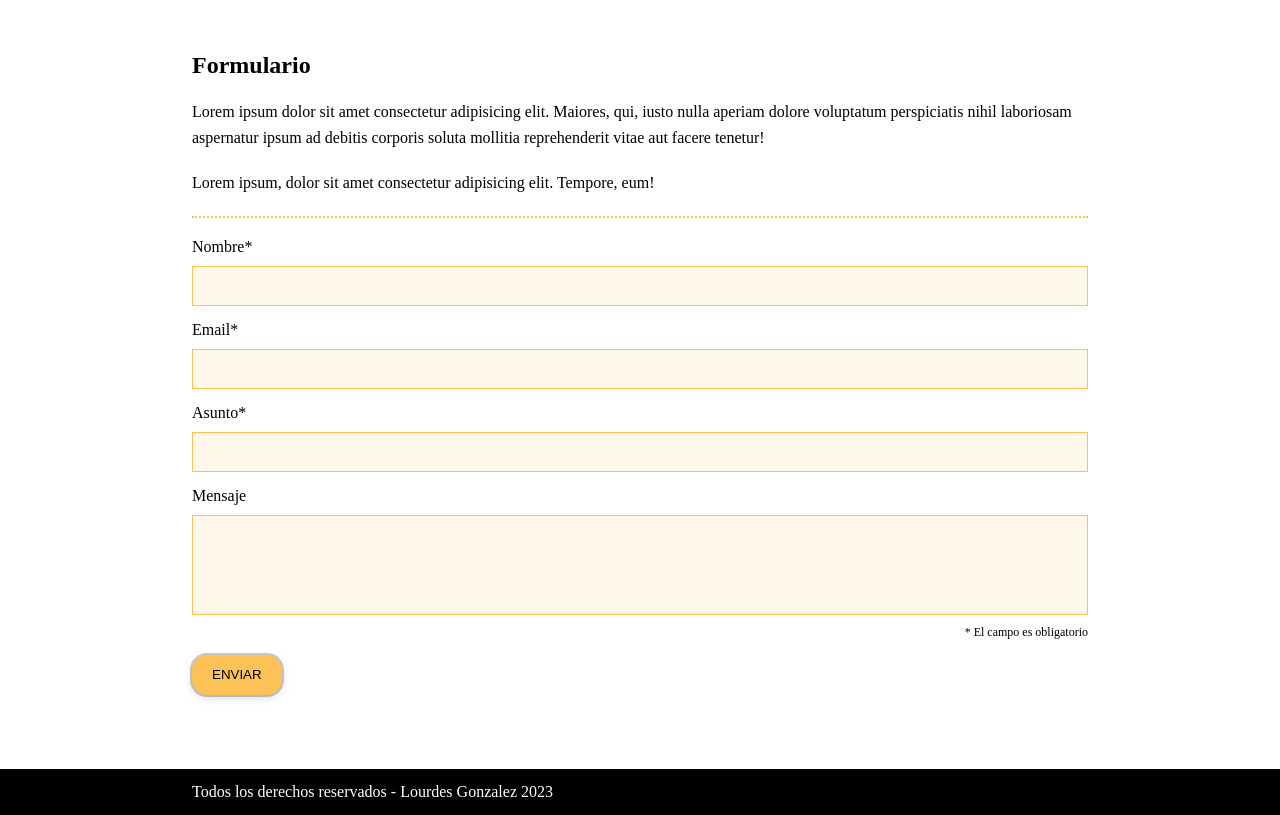
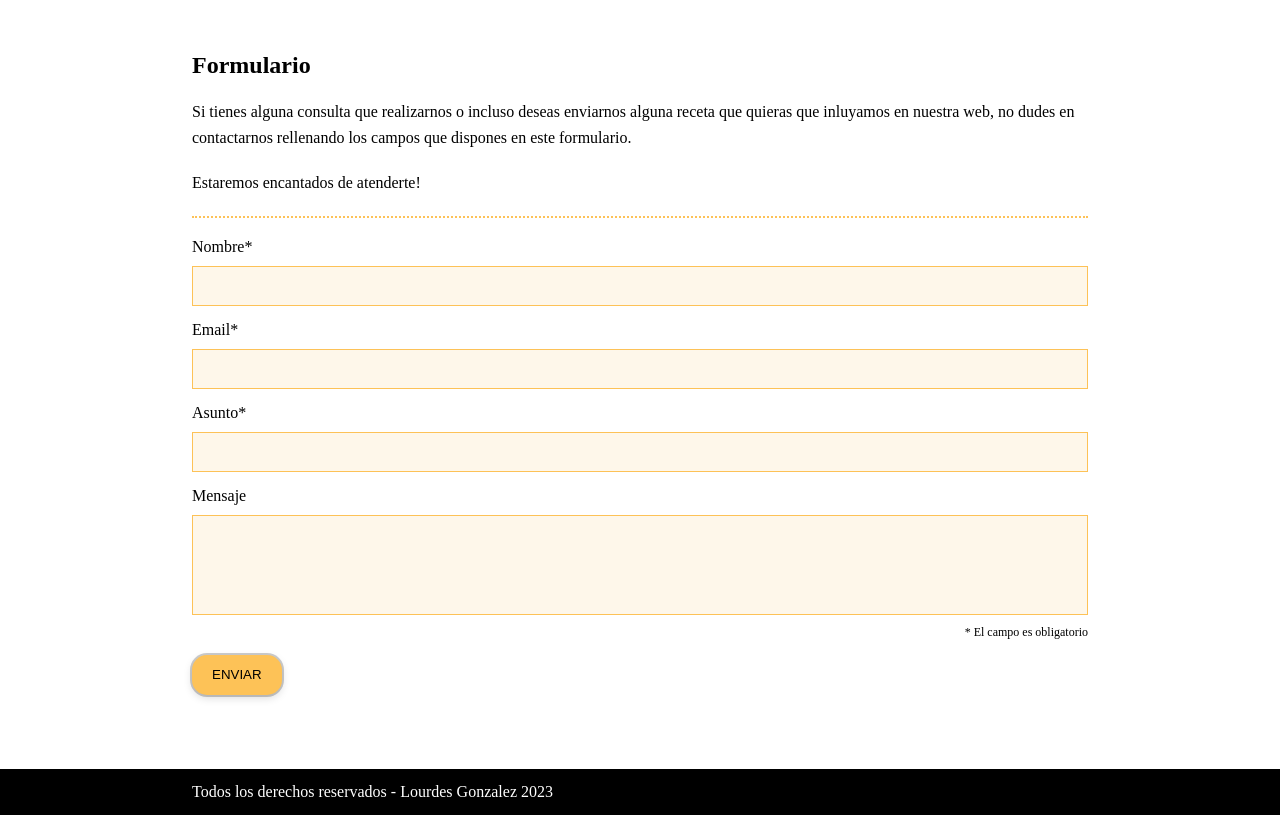
Before and after one commit to Lourdes84/kitchen-recipes, a Next.js app: page /contacto in a window 1280 px wide. Shown: the part 1246-2061 px from the top of the page. Built offline with nearby package versions, Linux system fonts and the light colour scheme.

Commit message:
Replace text lorem ipsum form to real text

```diff
--- a/src/components/ContactForm/ContactForm.jsx
+++ b/src/components/ContactForm/ContactForm.jsx
@@ -38,10 +38,10 @@ const ContactForm = () => {
                 <HeaderWrapper>
                     <h2>Formulario</h2>
                     <p>
-                        Lorem ipsum dolor sit amet consectetur adipisicing elit. Maiores, qui, iusto nulla aperiam
-                        dolore voluptatum perspiciatis nihil laboriosam aspernatur ipsum ad debitis corporis soluta mollitia reprehenderit vitae aut facere tenetur!
+                        Si tienes alguna consulta que realizarnos o incluso deseas enviarnos alguna receta que quieras que inluyamos
+                        en nuestra web, no dudes en contactarnos rellenando los campos que dispones en este formulario.
                     </p>
-                    <p>Lorem ipsum, dolor sit amet consectetur adipisicing elit. Tempore, eum!</p>
+                    <p>Estaremos encantados de atenderte!</p>
                 </HeaderWrapper>
                 <Formik
                     initialValues={ INITIAL_FORM_STATE }
```
